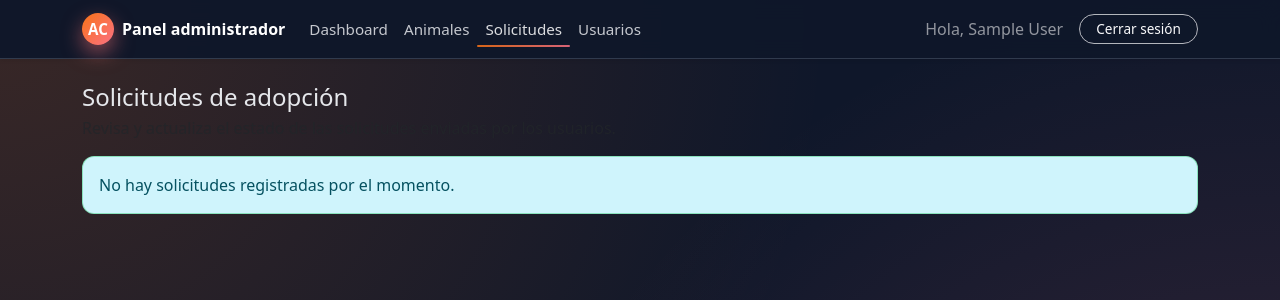
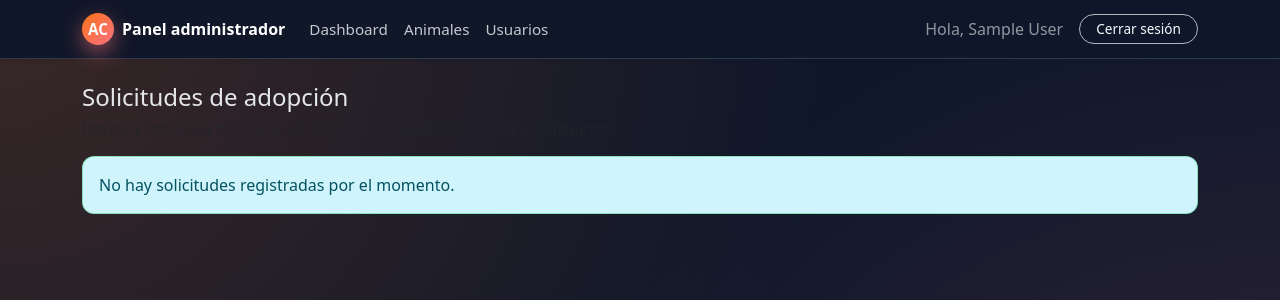
Before and after one commit to DAVIDCHANXD/PROYECTO-WEB, a PHP site: page /BACKEND/Privada/solicitudes.php in a window 1280 px wide. Shown: the top 300 px of the page. Run offline with PHP 8.4, Linux system fonts and the light colour scheme; the visitor is signed in with stand-in values (Sample User, id 1); data that the repository does not hold is empty.

Commit message:
Update solicitudes.php

```diff
--- a/BACKEND/Privada/solicitudes.php
+++ b/BACKEND/Privada/solicitudes.php
@@ -146,7 +146,6 @@ try {
       <ul class="navbar-nav me-auto">
         <li class="nav-item"><a href="dashboard.php" class="nav-link">Dashboard</a></li>
         <li class="nav-item"><a href="animales_listar.php" class="nav-link">Animales</a></li>
-        <li class="nav-item"><a href="solicitudes.php" class="nav-link active">Solicitudes</a></li>
         <li class="nav-item"><a href="usuarios_listar.php" class="nav-link">Usuarios</a></li>
       </ul>
       <div class="d-flex align-items-center">
```
